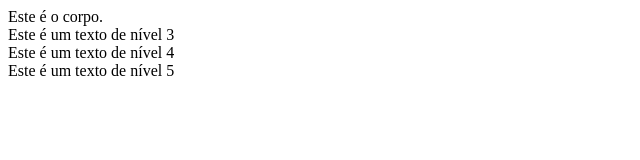
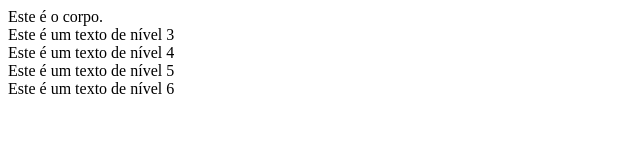
Before and after one commit to thiagosmm/axur-html-test-file, a plain HTML site: page index.html in a window 1280 px wide. Shown: the whole page, without its empty margins (0-640 px from the left). Drawn offline with Linux system fonts and the light colour scheme.

Commit message:
Update index.html

```diff
--- a/index.html
+++ b/index.html
@@ -12,6 +12,9 @@
         Este é um texto de nível 4
         <div>
           Este é um texto de nível 5
+          <div>
+          Este é um texto de nível 6
+          </div>
         </div>
       </div>
     </div>
```
